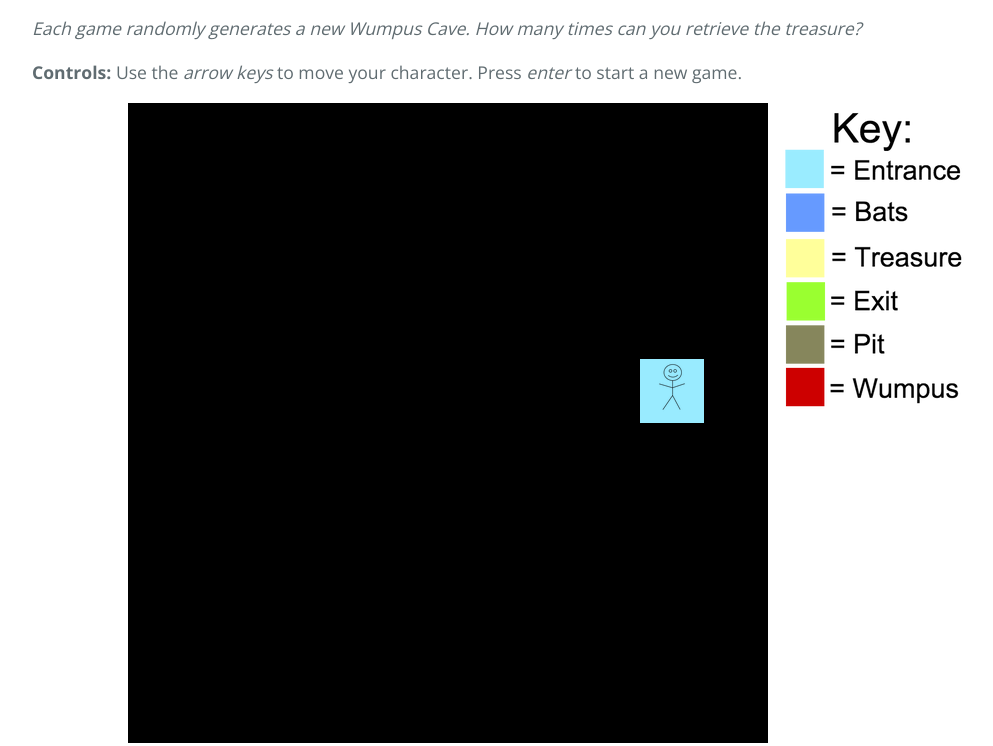
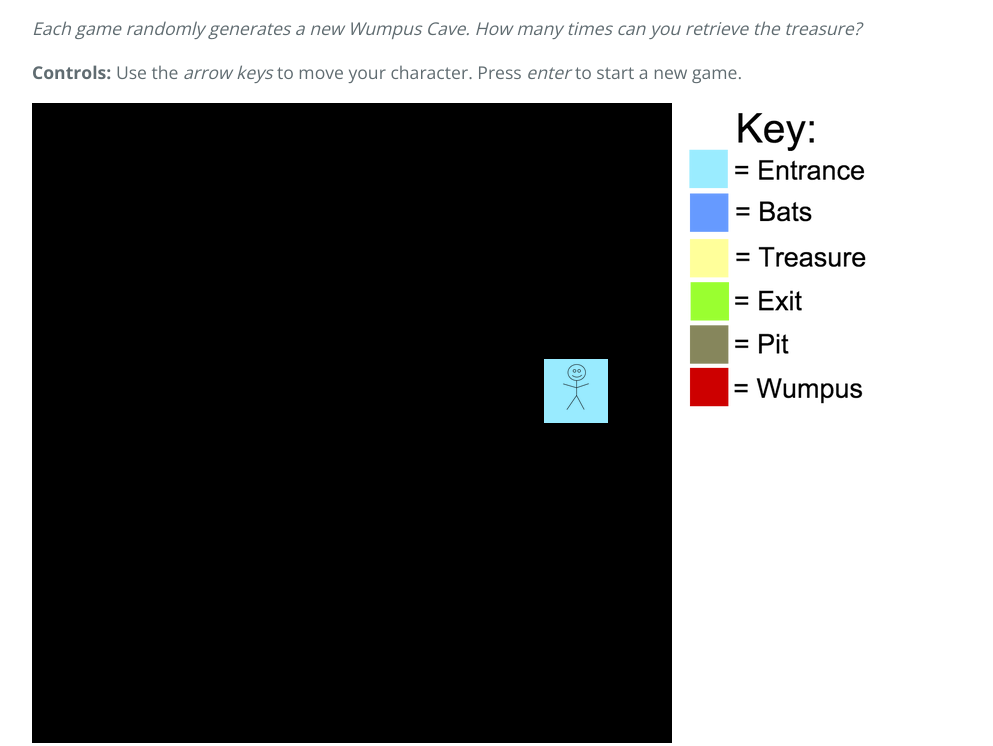
Before and after one commit to ChristianJHughes/WumpusAdventure, a plain HTML site: page index.html in a window 1280 px wide. Shown: the part 963-1709 px from the top of the page, without its empty margins (192-1185 px from the left). Drawn offline with nearby package versions, Linux system fonts and the light colour scheme.

Commit message:
Update stylesheet.css

```diff
--- a/stylesheets/stylesheet.css
+++ b/stylesheets/stylesheet.css
@@ -244,11 +244,6 @@ a {
   .site-footer {
     font-size: 0.9rem; } }
 
-#canvas-container {
-   width: 100%;
-   text-align:center;
-}
-
 canvas {
    display: inline;
 }
```
